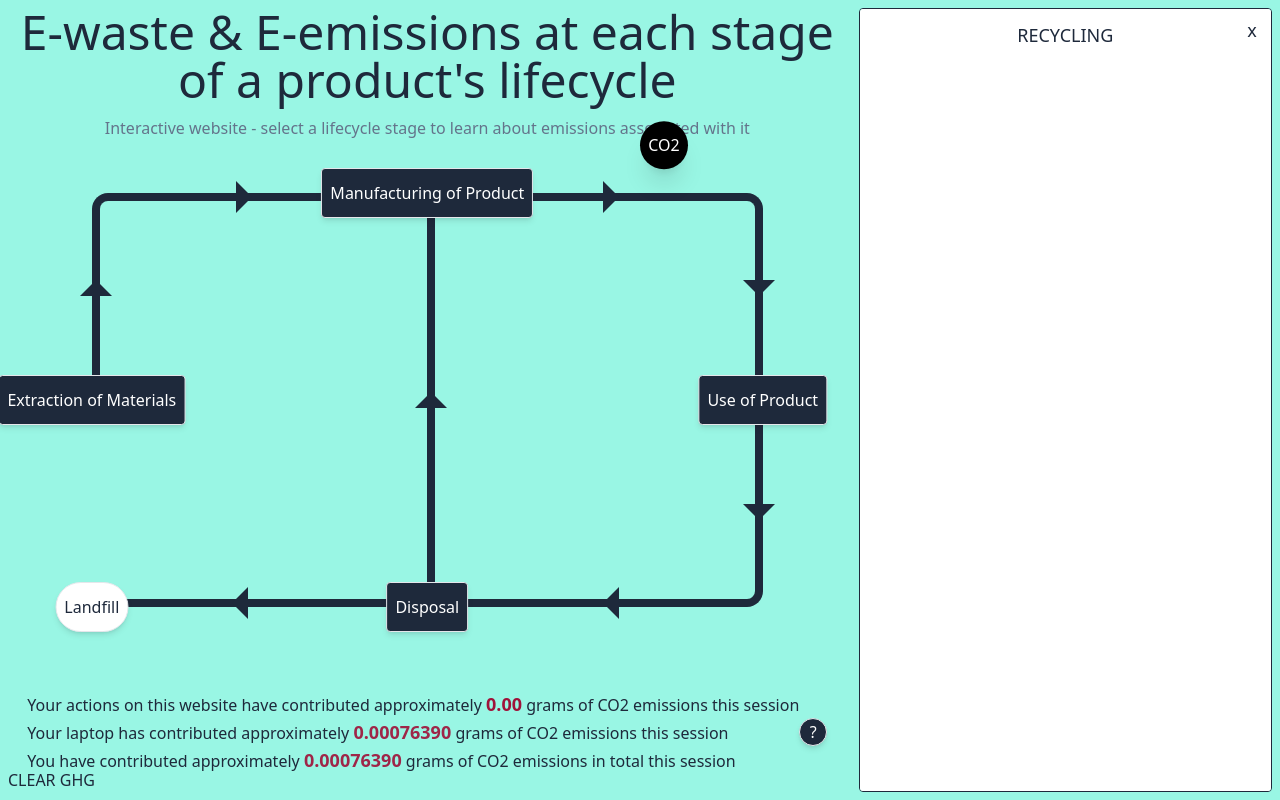
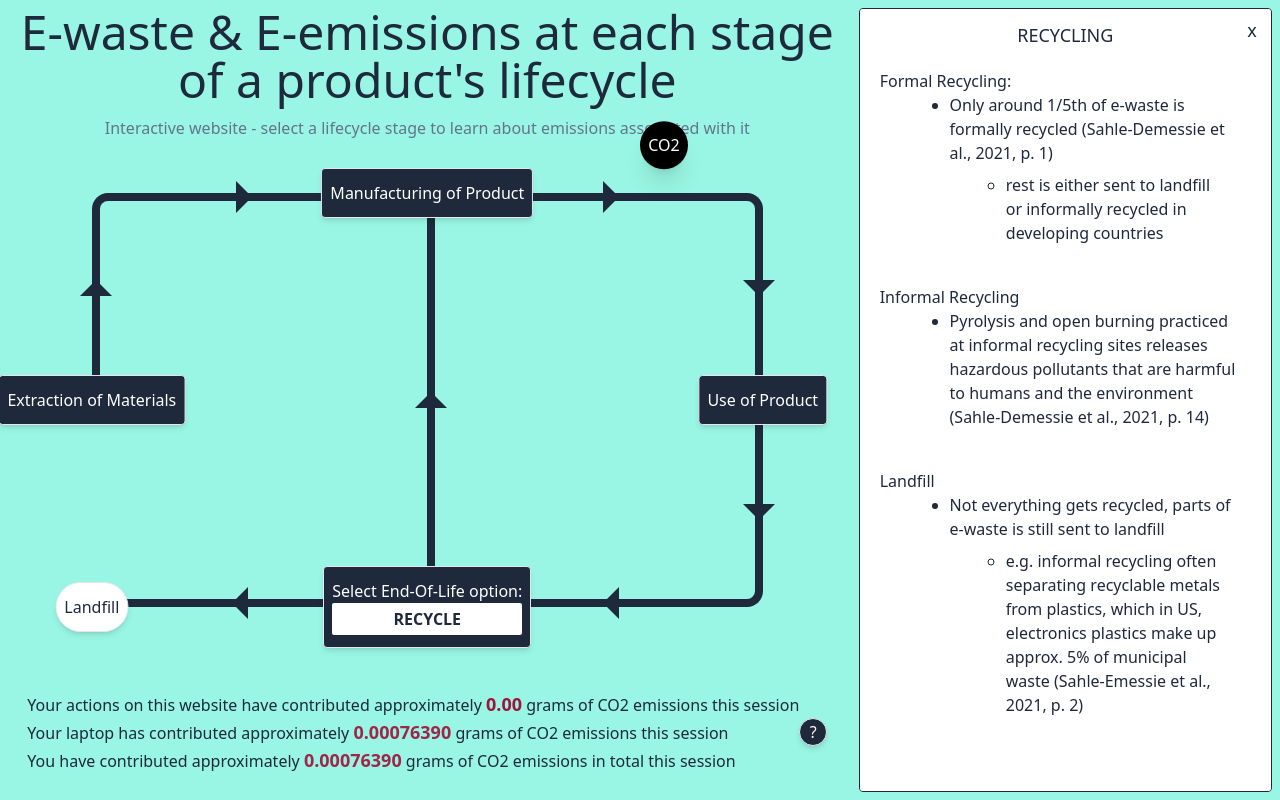
Before and after one commit to dk-chevalier/soci30016-A2, a React (Vite) app in the folder SOCI30016-A2/: page /recycle in a window 1280 px wide. Built offline with nearby package versions, Linux system fonts and the light colour scheme.

Commit message:
added some data and fixed EOL button so displays which option is chosen

```diff
--- a/SOCI30016-A2/src/App.jsx
+++ b/SOCI30016-A2/src/App.jsx
@@ -40,8 +40,8 @@ const router = createBrowserRouter([
       },
       {
         element: <Disposal />,
-        path: "/disposal",
-        id: "disposal",
+        path: "/eol",
+        id: "eol",
       },
       {
         element: <Landfill />,
--- a/SOCI30016-A2/src/pages/Disposal.jsx
+++ b/SOCI30016-A2/src/pages/Disposal.jsx
@@ -10,7 +10,7 @@ function Disposal() {
   return (
     <>
       <div className="absolute w-1/6 h-min border bg-white border-slate-800 rounded py-1 px-2 bottom-1/2 translate-x-1/2 tranlate-y-1/2 right-2/3 z-20">
-        <p className="text-base mb-4">Select a disposal method:</p>
+        <p className="text-base mb-4">Select a End-Of-Life option:</p>
         <div className="flex flex-col justify-between gap-3">
           <NavLink
             to="../landfill"
--- a/SOCI30016-A2/src/pages/Home.jsx
+++ b/SOCI30016-A2/src/pages/Home.jsx
@@ -10,19 +10,22 @@ const WEB_CO2 = +import.meta.env.VITE_WEB_CO2;
 function Home() {
   const dispatch = useDispatch();
 
+  const location = useLocation().pathname;
+
+  let eol;
+  if (
+    location !== "/" &&
+    location !== "/use" &&
+    location !== "/your-emissions" &&
+    location !== "/eol" &&
+    location !== "/manufacturing" &&
+    location !== "/mining"
+  ) {
+    eol = location.slice(1).toUpperCase();
+  }
+
   useEffect(() => {
     const id = setInterval(() => dispatch(addLaptopGHG(LAPTOP_CO2)), 1000);
-
-    // const location = useLocation().pathname;
-
-    // let disposal;
-    // if (
-    //   location === "/" ||
-    //   location.includes("your") ||
-    //   location.includes("disposal")
-    // ) {
-    //   disposal = "Disposal";
-    // }
 
     return () => {
       clearInterval(id);
@@ -85,22 +88,29 @@ function Home() {
           </div>
 
           <NavLink
-            to="./disposal"
+            to="./eol"
             reloadDocument
             className="col-start-2 row-start-2 self-end justify-self-start z-10 py-3 px-2 border rounded shadow-md bg-slate-800 text-white translate-y-1/2 -translate-x-1/2 hover:scale-105 duration-300 hover:shadow-xl active:scale-100 active:shadow-md active:bg-slate-700"
             onClick={() => dispatch(addWebGHG(WEB_CO2))}
           >
-            Disposal
+            Select End-Of-Life option:
+            {eol ? (
+              <p className="w-full text-center font-bold rounded-sm bg-white text-slate-800 py-1">
+                {eol}
+              </p>
+            ) : (
+              ""
+            )}
           </NavLink>
         </div>
 
         <GhgData />
-        <button
+        {/* <button
           className="absolute bottom-2 left-2"
           onClick={() => dispatch(clearGHG())}
         >
           CLEAR GHG
-        </button>
+        </button> */}
         <Outlet />
       </div>
     </>
--- a/SOCI30016-A2/src/pages/Recycle.jsx
+++ b/SOCI30016-A2/src/pages/Recycle.jsx
@@ -4,8 +4,66 @@ function Recycle() {
   return (
     <>
       <Info name="RECYCLING">
-        <div className="flex flex-col justify-around content-center h-full w-full">
-          <p></p>
+        <div className="flex flex-col justify-around content-center h-full w-full py-3 px-3">
+          <div className="h-full w-full flex flex-col gap-10">
+            <div>
+              Formal Recycling:
+              <ul
+                className="flex flex-col justify-around content-end items-end self-end justify-self-endpy-3 px-3"
+                style={{ listStyle: "disc" }}
+              >
+                <li className="w-5/6">
+                  Only around 1/5th of e-waste is formally recycled
+                  (Sahle-Demessie et al., 2021, p. 1)
+                  <ul
+                    className="flex flex-col justify-around content-end items-end self-end justify-self-endpy-3 px-3 mt-2"
+                    style={{ listStyle: "circle" }}
+                  >
+                    <li className="w-5/6">
+                      rest is either sent to landfill or informally recycled in
+                      developing countries
+                    </li>
+                  </ul>
+                </li>
+              </ul>
+            </div>
+            <div>
+              Informal Recycling
+              <ul
+                className="flex flex-col justify-around content-end items-end self-end justify-self-endpy-3 px-3"
+                style={{ listStyle: "disc" }}
+              >
+                <li className="w-5/6">
+                  Pyrolysis and open burning practiced at informal recycling
+                  sites releases hazardous pollutants that are harmful to humans
+                  and the environment (Sahle-Demessie et al., 2021, p. 14)
+                </li>
+              </ul>
+            </div>
+            <div>
+              Landfill
+              <ul
+                className="flex flex-col justify-around content-end items-end self-end justify-self-endpy-3 px-3"
+                style={{ listStyle: "disc" }}
+              >
+                <li className="w-5/6">
+                  Not everything gets recycled, parts of e-waste is still sent
+                  to landfill
+                  <ul
+                    className="flex flex-col justify-around content-end items-end self-end justify-self-endpy-3 px-3 mt-2"
+                    style={{ listStyle: "circle" }}
+                  >
+                    <li className="w-5/6">
+                      e.g. informal recycling often separating recyclable metals
+                      from plastics, which in US, electronics plastics make up
+                      approx. 5% of municipal waste (Sahle-Emessie et al., 2021,
+                      p. 2)
+                    </li>
+                  </ul>
+                </li>
+              </ul>
+            </div>
+          </div>
         </div>
       </Info>
 
--- a/SOCI30016-A2/src/pages/Reuse.jsx
+++ b/SOCI30016-A2/src/pages/Reuse.jsx
@@ -16,6 +16,16 @@ function Reuse() {
                 <li className="w-5/6">
                   e.g. Only about 5% of 'used' phone sales displace sales of
                   'new' phones
+                  <ul
+                    className="flex flex-col justify-around content-end items-end self-end justify-self-endpy-3 px-3 mt-2"
+                    style={{ listStyle: "circle" }}
+                  >
+                    <li className="w-5/6">
+                      this relatively miniscule displacement effect is generally
+                      true of all products that depreciate rapidly (e.g.
+                      computers) (Thomas 2003, p. 75)
+                    </li>
+                  </ul>
                 </li>
               </ul>
             </div>
@@ -23,9 +33,26 @@ function Reuse() {
               Savings from buying cheaper secondhand products means dollars are
               spent elsewhere, in potentially more environmentally harmful areas
               <ul
-                className="flex flex-col justify-around content-center self-end justify-self-end w-3/4 py-3 px-3"
+                className="flex flex-col justify-around content-end items-end self-end justify-self-endpy-3 px-3"
                 style={{ listStyle: "disc" }}
-              ></ul>
+              >
+                <li className="w-5/6">
+                  some economists argue secondhand markets turn consumer
+                  products into 'liquid assets' making it easy for consumers to
+                  sell them (Thomas 2003, p. 66)
+                  <ul
+                    className="flex flex-col justify-around content-end items-end self-end justify-self-endpy-3 px-3 mt-2"
+                    style={{ listStyle: "circle" }}
+                  >
+                    <li className="w-5/6">
+                      this, along with the secondhand market's effect of
+                      lowering overall prices (Zink & Geyer 2017, p. 598), leads
+                      to an increase in consumers' wealth and thus increase in
+                      overall demand (Thomas 2003, p. 66)
+                    </li>
+                  </ul>
+                </li>
+              </ul>
             </div>
           </div>
         </div>
```
